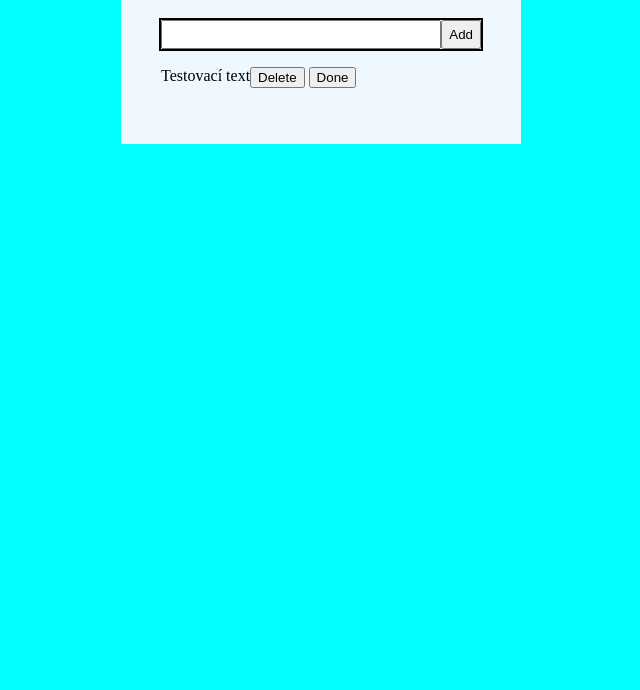
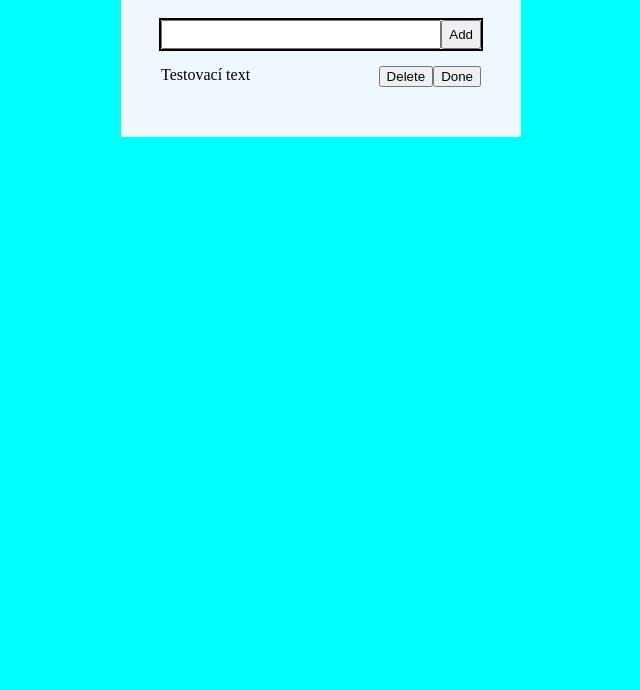
Before and after one commit to zelwake/ToDoList, a plain HTML site: page v2/index.html in a window 1280 px wide. Shown: the part 110-800 px from the top of the page, without its empty margins (319-959 px from the left). Drawn offline with nearby package versions, Linux system fonts and the light colour scheme.

Commit message:
v2.1
some css and html stuff to make it look nicer

```diff
--- a/v2/index.html
+++ b/v2/index.html
@@ -19,8 +19,9 @@
         </div>
 
         <ul>
-            <li>Testovací text
+            <li>
                 <div class="text">
+                    <span>Testovací text</span>
                     <button class="deleteButton">Delete</button>
                     <button class="doneButton">Done</button>
                 </div>
--- a/v2/style.css
+++ b/v2/style.css
@@ -19,6 +19,7 @@ body {
 .inputBox {
     width: 80%;
     margin: auto;
+    margin-bottom: 15px;
     padding: 0px;
     border: solid 2px black;
     display: flex;
@@ -32,14 +33,20 @@ input {
 
 ul {
     list-style-type: none;
+    padding: 0px;
+    margin: auto;
+    width: 80%;
 }
 
 li {
-    display: flex;
-    align-content: stretch;
-
+    margin-bottom: 10px;
 }
 
 .text {
+    display: flex;
+    align-content: stretch;
+}
+
+span {
     flex-grow: 5;
 }
```
Also changed, not shown: delete.svg (added), done.svg (added).
